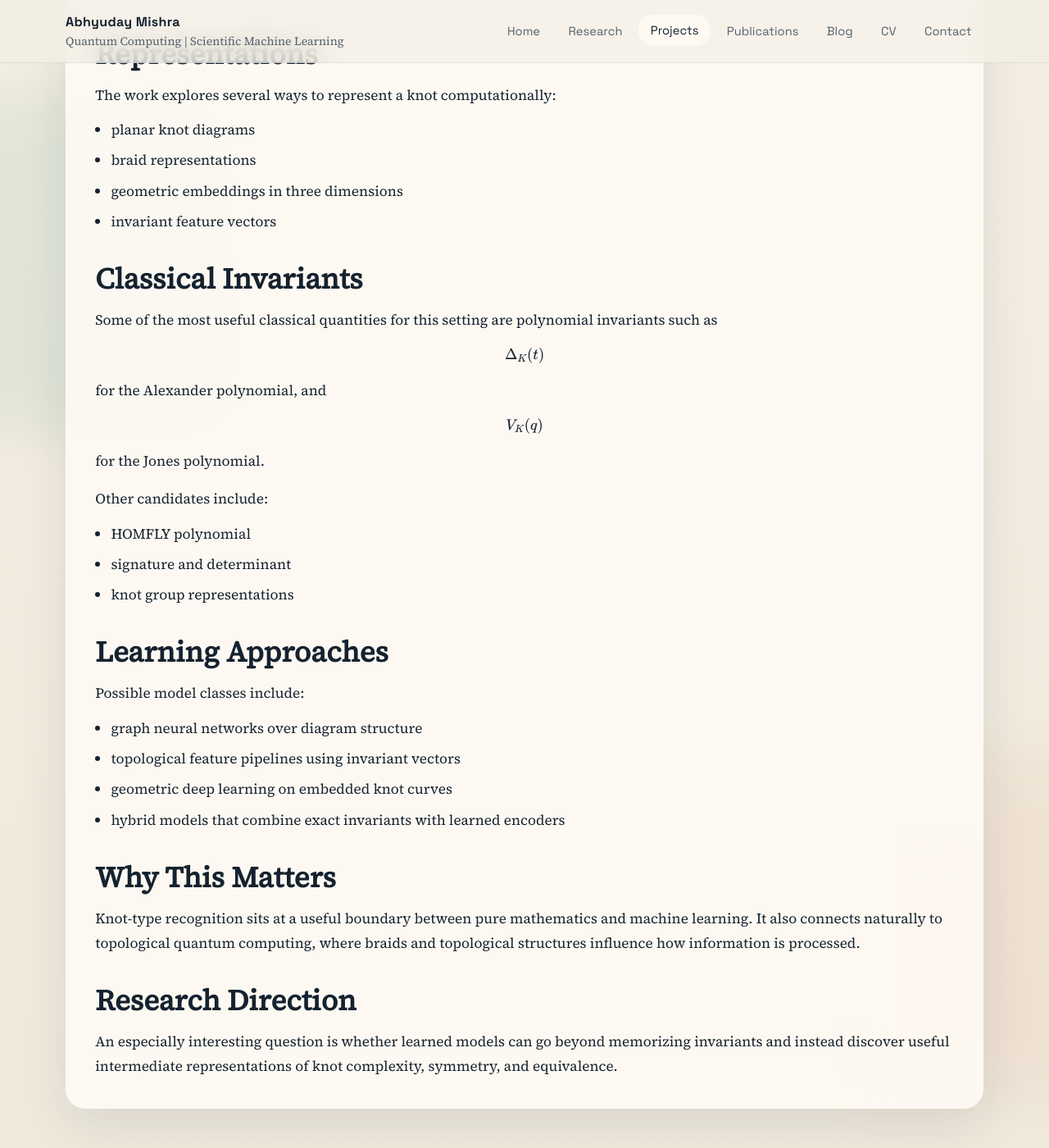
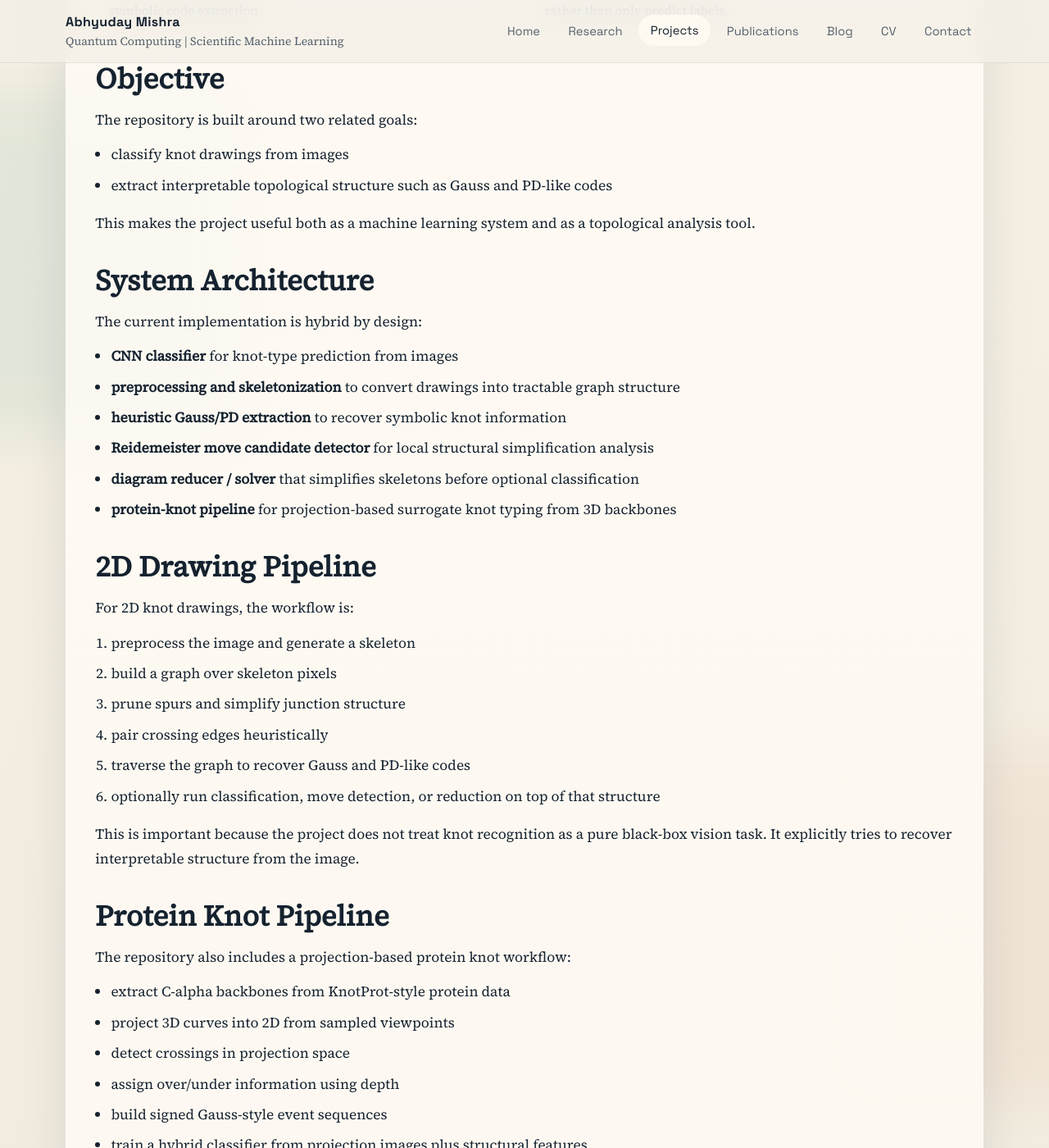
Before and after one commit to abhyudaymishr/abhyudaymishr.github.io, a Jekyll site: the page built from _projects/knot-recognition.md, in a window 1280 px wide and 1400 px high, scrolled down 1065 px. Shown: the whole window at 82% size. Built offline with Jekyll 4.4.1, drawn with Linux system fonts in a browser that asks for light colours; some of the changed text lies outside the part shown.

Commit message:
refine knot project description

```diff
--- a/_projects/knot-recognition.md
+++ b/_projects/knot-recognition.md
@@ -1,7 +1,7 @@
 ---
 title: "Knot-Type Recognition"
 permalink: /projects/knot-recognition/
-summary: "A topological machine learning project for identifying knot types from diagrams, braid representations, and geometric embeddings."
+summary: "A scientific knot-analysis pipeline that combines image classification, heuristic Gauss/PD extraction, and protein-knot experiments."
 status: "Early research"
 timeline: "2026"
 image: "https://mathworld.wolfram.com/images/eps-svg/FigureEightKnot_700.svg"
@@ -13,65 +13,88 @@ topics:
   - Quantum Topology
 order: 3
 ---
-Goal: automatically identify knot types from embeddings, diagrams, and braid descriptions.
+This project implements a scientific pipeline for knot recognition from images, pairing a learned classifier with explicit geometric and topological heuristics.
 
-This project treats knot recognition as a structured learning problem over topological objects. The intention is not only to classify knots accurately, but to understand which combinations of invariants and learned representations are actually informative.
+The actual repository goes beyond a simple classifier. It combines a ResNet-based CNN for knot-type prediction with a structured Gauss/PD extraction stack operating on skeletonized drawings, plus a second pipeline for protein-knot analysis from projected C-alpha backbones.
 
 <div class="image-grid">
   <figure class="image-card">
     <img src="https://mathworld.wolfram.com/images/eps-svg/FigureEightKnot_700.svg" alt="Figure-eight knot illustration">
-    <figcaption>Diagrammatic structure matters: crossings, orientation, and local moves all influence how a model should encode a knot.</figcaption>
+    <figcaption>The 2D drawing pipeline starts from knot images, where crossing structure and local geometry drive both classification and symbolic code extraction.</figcaption>
   </figure>
   <figure class="image-card">
     <img src="https://www.researchgate.net/publication/321279745/figure/fig1/AS%3A963465938235395%401606719588042/Selected-knot-and-link-diagrams.gif" alt="Selected knot and link diagrams">
-    <figcaption>A useful dataset can mix knot diagrams, braid forms, and geometric embeddings rather than relying on a single representation.</figcaption>
+    <figcaption>The project also treats knot analysis as a structural problem: simplify diagrams, propose moves, and recover symbolic codes rather than only predict labels.</figcaption>
   </figure>
 </div>
 
-## Representations
+## Objective
 
-The work explores several ways to represent a knot computationally:
+The repository is built around two related goals:
 
-- planar knot diagrams
-- braid representations
-- geometric embeddings in three dimensions
-- invariant feature vectors
+- classify knot drawings from images
+- extract interpretable topological structure such as Gauss and PD-like codes
 
-## Classical Invariants
+This makes the project useful both as a machine learning system and as a topological analysis tool.
 
-Some of the most useful classical quantities for this setting are polynomial invariants such as
+## System Architecture
 
-$$
-\Delta_K(t)
-$$
+The current implementation is hybrid by design:
 
-for the Alexander polynomial, and
+- **CNN classifier** for knot-type prediction from images
+- **preprocessing and skeletonization** to convert drawings into tractable graph structure
+- **heuristic Gauss/PD extraction** to recover symbolic knot information
+- **Reidemeister move candidate detector** for local structural simplification analysis
+- **diagram reducer / solver** that simplifies skeletons before optional classification
+- **protein-knot pipeline** for projection-based surrogate knot typing from 3D backbones
 
-$$
-V_K(q)
-$$
+## 2D Drawing Pipeline
 
-for the Jones polynomial.
+For 2D knot drawings, the workflow is:
 
-Other candidates include:
+1. preprocess the image and generate a skeleton
+2. build a graph over skeleton pixels
+3. prune spurs and simplify junction structure
+4. pair crossing edges heuristically
+5. traverse the graph to recover Gauss and PD-like codes
+6. optionally run classification, move detection, or reduction on top of that structure
 
-- HOMFLY polynomial
-- signature and determinant
-- knot group representations
+This is important because the project does not treat knot recognition as a pure black-box vision task. It explicitly tries to recover interpretable structure from the image.
 
-## Learning Approaches
+## Protein Knot Pipeline
 
-Possible model classes include:
+The repository also includes a projection-based protein knot workflow:
 
-- graph neural networks over diagram structure
-- topological feature pipelines using invariant vectors
-- geometric deep learning on embedded knot curves
-- hybrid models that combine exact invariants with learned encoders
+- extract C-alpha backbones from KnotProt-style protein data
+- project 3D curves into 2D from sampled viewpoints
+- detect crossings in projection space
+- assign over/under information using depth
+- build signed Gauss-style event sequences
+- train a hybrid classifier from projection images plus structural features
 
-## Why This Matters
+That makes the project broader than a synthetic drawing classifier. It also functions as an experimental topological ML pipeline for biological structure.
 
-Knot-type recognition sits at a useful boundary between pure mathematics and machine learning. It also connects naturally to topological quantum computing, where braids and topological structures influence how information is processed.
+## Scientific Value
 
-## Research Direction
+What makes the project interesting is the combination of:
 
-An especially interesting question is whether learned models can go beyond memorizing invariants and instead discover useful intermediate representations of knot complexity, symmetry, and equivalence.
+- reproducible ML experiments
+- symbolic topological code extraction
+- diagram simplification heuristics
+- structural features that can be audited rather than guessed
+
+It sits at a useful boundary between topology, computer vision, and scientific machine learning, with clear relevance to topological quantum computing and geometry-aware representation learning.
+
+## Current Limits and Extensions
+
+The source project notes several limitations:
+
+- Gauss/PD extraction is heuristic and sensitive to binarization artifacts
+- chirality inference is still heuristic
+- protein projection methods approximate topology rather than proving it exactly
+
+That makes the next research steps clear: stronger invariant-level baselines, better uncertainty calibration, and tighter comparisons between exact topology and learned surrogates.
+
+## Source Project
+
+Repository: [github.com/abhyudaymishr/knot_recognition](https://github.com/abhyudaymishr/knot_recognition)
```
Also changed, not shown: cv.md (+1 -1 lines), index.md (+1 -1 lines).
